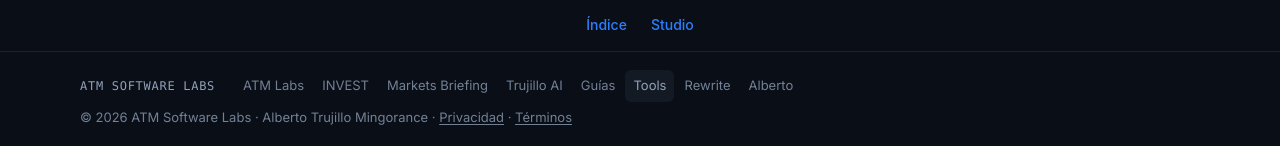
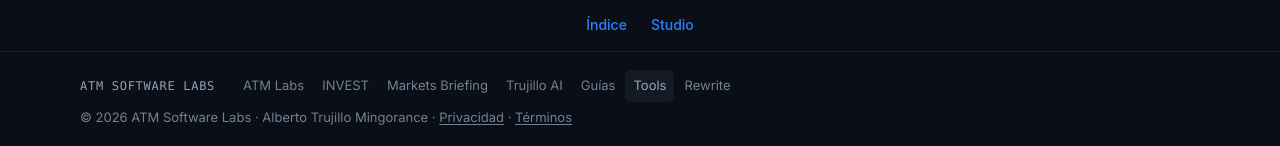
Before and after one commit to ATM-Software-Labs/atm-tools, a React (Vite) app: page / in a window 1280 px wide. Shown: the part 1908-2054 px from the top of the page. Built offline with nearby package versions, Linux system fonts and the light colour scheme.

Commit message:
footer: drop the Alberto link from the shared ATM network strip

```diff
--- a/src/components/layout/AtmNet.tsx
+++ b/src/components/layout/AtmNet.tsx
@@ -7,7 +7,6 @@ const SITES: [string, string, string][] = [
   ['guides', 'https://guides.trujillomingorance.com/', 'Guías'],
   ['tools', 'https://tools.trujillomingorance.com/', 'Tools'],
   ['rewrite', 'https://rewrite.trujillomingorance.com/', 'Rewrite'],
-  ['alberto', 'https://alberto.trujillomingorance.com/', 'Alberto'],
 ];
 
 export function AtmNet({ current }: { current: string }) {
```
